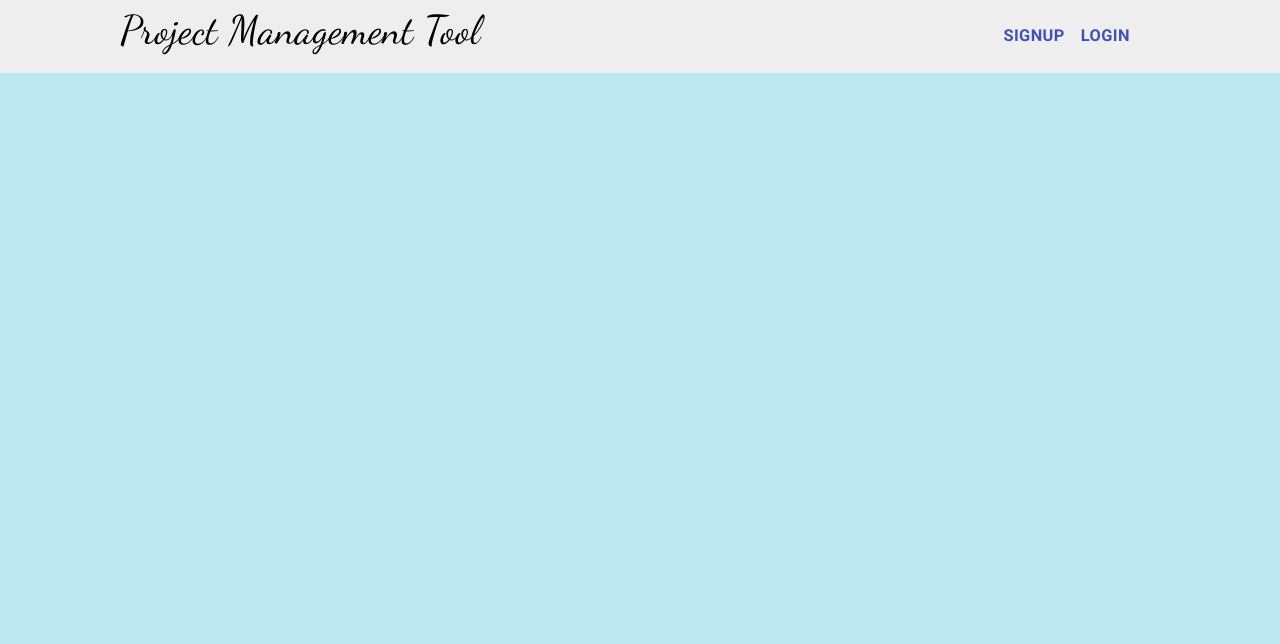
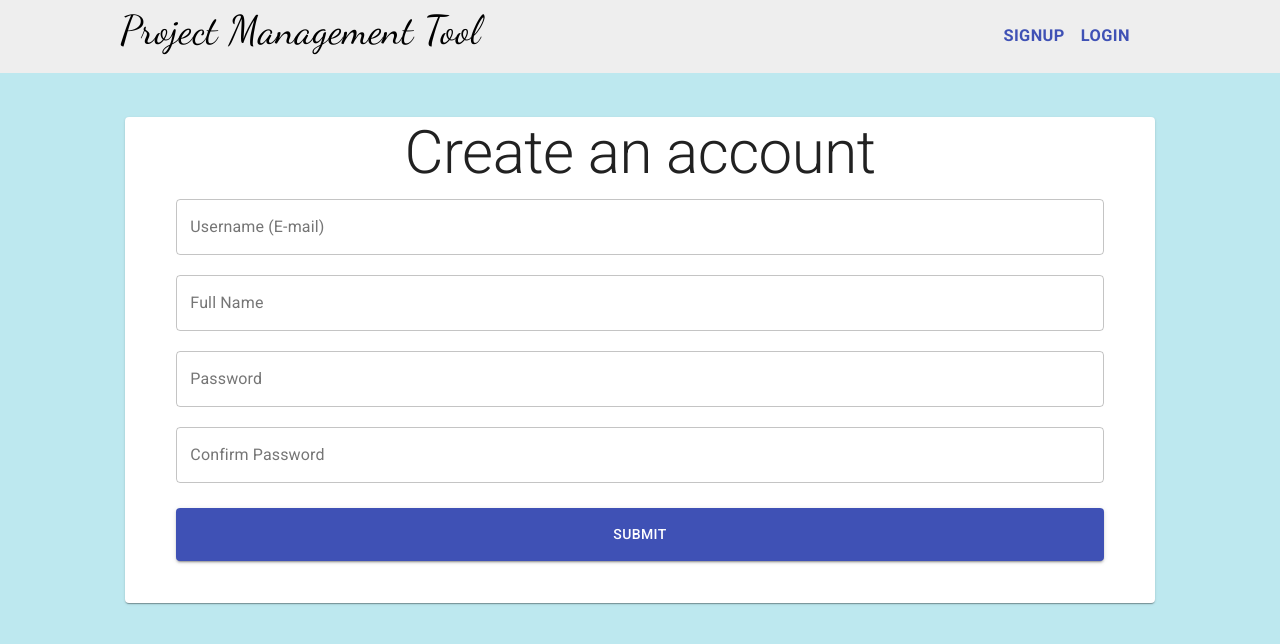
Before and after one commit to Thewa55/Project-Management-Tool, a React (Create React App) app in the folder ppmtool-react-client/: page /signup in a window 1280 px wide. Shown: the top 644 px of the page. Built offline with nearby package versions, Linux system fonts and the light colour scheme.

Commit message:
Added a login and signup page and added routing

```diff
--- a/ppmtool-react-client/src/App.js
+++ b/ppmtool-react-client/src/App.js
@@ -3,9 +3,11 @@ import Navbar from './components/Navbar';
 import Dashboard from "./pages/Dashboard";
 import Createproject from "./pages/Createproject";
 import Updateproject from './pages/Updateproject';
-import Projectboard from './pages/Projectboard'
-import Createtask from './pages/Createtask'
-import Updatetask from './pages/Updatetask'
+import Projectboard from './pages/Projectboard';
+import Createtask from './pages/Createtask';
+import Updatetask from './pages/Updatetask';
+import Signup from './pages/Signup';
+import Login from './pages/Login';
 import 'typeface-roboto';
 import { BrowserRouter as Router, Route } from "react-router-dom";
 import { Provider } from 'react-redux';
@@ -17,6 +19,8 @@ function App() {
       <Router>
         <div className="App">
           <Navbar />
+          <Route exact path="/signup" component={Signup} />
+          <Route exact path="/login" component={Login} />
           <Route exact path="/" component={Dashboard} />
           <Route exact path="/createproject" component={Createproject} />
           <Route exact path="/updateproject/:id" component={Updateproject} />
--- a/ppmtool-react-client/src/components/Navbar/index.js
+++ b/ppmtool-react-client/src/components/Navbar/index.js
@@ -46,8 +46,12 @@ export default function Navbar() {
         </Grid>
         <Grid item xs={12} sm={4} className={classes.gridStyle}>
           <Box flexGrow={1} textAlign="center" style={{fontFamily: "typeface-roboto"}}>
-            <Button color="primary"><h3>Signup</h3></Button>
-            <Button color="primary"><h3>Login</h3></Button>
+            <Link to="/signup" className={classes.linkStyle}>
+              <Button color="primary"><h3>Signup</h3></Button>
+            </Link>
+            <Link to="/login" className={classes.linkStyle}>
+              <Button color="primary"><h3>Login</h3></Button>
+            </Link>
           </Box>
         </Grid>
       </Grid>
--- /dev/null
+++ b/ppmtool-react-client/src/pages/Login.js
@@ -0,0 +1,72 @@
+import React, { useRef } from 'react';
+import { Grid, Typography, TextField, Card, Button } from '@material-ui/core';
+import { makeStyles, useTheme } from '@material-ui/core/styles';
+import { useHistory } from 'react-router-dom';
+import axios from 'axios';
+
+const useStyles = makeStyles((theme) => ({
+    cardStyle:{
+      width: "80%",
+      marginTop: theme.spacing(6)
+    },
+    textFieldStyle:{
+      width: "90%",
+    },
+    textDateFieldStyle:{
+        width: "44%",
+        [theme.breakpoints.down("sm")]:{
+            width: '90%'
+        }
+    },
+    formStyle:{
+      alignItems: "center",
+      textAlign: "center"
+    },
+    typographyStyle:{
+      textAlign: "center"
+    },
+    buttonStyle:{
+      width: "90%",
+      padding: "1em"
+    },
+    errorStyle:{
+      color: "red",
+      fontSize: "1em",
+      textAlign: "left",
+      marginLeft: "5%"
+    }
+}))
+
+export default function Login() {
+
+  const classes = useStyles();
+  const theme = useTheme();
+  const username = useRef();
+  const password = useRef();
+
+  const handleSubmit = () => {
+      let newUser = {
+        username: username.current.value,
+        password: password.current.value,
+      }
+
+      console.log(newUser)
+  }
+
+  return(
+    <>
+      <Grid container direction="row" justify="center" alignItems="center" spacing={1}>
+        <Card className={classes.cardStyle}>
+          <Typography variant="h2" className={classes.typographyStyle}>Create an account</Typography>
+          <form noValidate autoComplete="off" className={classes.formStyle}>
+            <TextField className={classes.textFieldStyle} label="Username (E-mail)" style={{ margin: 10 }} type="email" placeholder="Username (E-mail)" margin="normal" variant="outlined" inputRef={username} />
+            {/* <div className={classes.errorStyle}>{error.projectName}</div> */}
+            <TextField className={classes.textFieldStyle} id="outlined-full-width" label="Password" type="password" style={{ margin: 10 }} placeholder="Password" margin="normal" variant="outlined" inputRef={password}/>
+            {/* <div className={classes.errorStyle}>{error.description}</div> */}
+            <Button className={classes.buttonStyle} style={{ margin: 15, marginBottom: "3em"}} variant="contained" color="primary" onClick={handleSubmit}>Submit</Button>
+          </form>
+        </Card>
+      </Grid>
+    </>
+  )
+}
--- /dev/null
+++ b/ppmtool-react-client/src/pages/Signup.js
@@ -0,0 +1,81 @@
+import React, { useRef } from 'react';
+import { Grid, Typography, TextField, Card, Button } from '@material-ui/core';
+import { makeStyles, useTheme } from '@material-ui/core/styles';
+import { useHistory } from 'react-router-dom';
+import axios from 'axios';
+
+const useStyles = makeStyles((theme) => ({
+    cardStyle:{
+      width: "80%",
+      marginTop: theme.spacing(6)
+    },
+    textFieldStyle:{
+      width: "90%",
+    },
+    textDateFieldStyle:{
+        width: "44%",
+        [theme.breakpoints.down("sm")]:{
+            width: '90%'
+        }
+    },
+    formStyle:{
+      alignItems: "center",
+      textAlign: "center"
+    },
+    typographyStyle:{
+      textAlign: "center"
+    },
+    buttonStyle:{
+      width: "90%",
+      padding: "1em"
+    },
+    errorStyle:{
+      color: "red",
+      fontSize: "1em",
+      textAlign: "left",
+      marginLeft: "5%"
+    }
+}))
+
+export default function Signup() {
+
+  const classes = useStyles();
+  const theme = useTheme();
+  const username = useRef();
+  const fullName = useRef();
+  const password = useRef();
+  const confirmPassword = useRef();
+
+  const handleSubmit = () => {
+      let newUser = {
+        username: username.current.value,
+        fullName: fullName.current.value,
+        password: password.current.value,
+        confirmPassword: confirmPassword.current.value
+      }
+
+      console.log(newUser)
+  }
+
+  return(
+    <>
+      <Grid container direction="row" justify="center" alignItems="center" spacing={1}>
+        <Card className={classes.cardStyle}>
+          <Typography variant="h2" className={classes.typographyStyle}>Create an account</Typography>
+          <form noValidate autoComplete="off" className={classes.formStyle}>
+            <TextField className={classes.textFieldStyle} label="Username (E-mail)" style={{ margin: 10 }} type="email" placeholder="Username (E-mail)" margin="normal" variant="outlined" inputRef={username} />
+            {/* <div className={classes.errorStyle}>{error.projectName}</div> */}
+            <TextField className={classes.textFieldStyle} id="outlined-full-width" label="Full Name" style={{ margin: 10 }} placeholder="Full Name" type="name" margin="normal" variant="outlined" inputRef={fullName}/>
+            {/* <div className={classes.errorStyle}>{error.projectIdentifier}</div> */}
+            <TextField className={classes.textFieldStyle} id="outlined-full-width" label="Password" type="password" style={{ margin: 10 }} placeholder="Password" margin="normal" variant="outlined" inputRef={password}/>
+            {/* <TextField className={classes.textFieldStyle} placeholder="MultiLine with rows: 2 and rowsMax: 4" multiline rows={2} rowsMax={4} id="outlined-full-width" label="Password" style={{ margin: 10 }} placeholder="Project Description" margin="normal" variant="outlined" inputRef={projectDesc} /> */}
+            {/* <div className={classes.errorStyle}>{error.description}</div> */}
+            <TextField className={classes.textFieldStyle} id="outlined-full-width" label="Confirm Password" type="password" style={{ margin: 10 }} placeholder="Confirm Password" margin="normal" variant="outlined" inputRef={confirmPassword}/>
+            {/* <TextField className={classes.textDateFieldStyle} id="outlined-full-width" label="Start Date" type="Date" style={{ margin: 15 }} placeholder="Project Name" margin="normal" variant="outlined" InputLabelProps={{ shrink: true }} inputRef={projectStart} /> */}
+            <Button className={classes.buttonStyle} style={{ margin: 15, marginBottom: "3em"}} variant="contained" color="primary" onClick={handleSubmit}>Submit</Button>
+          </form>
+        </Card>
+      </Grid>
+    </>
+  )
+}
--- a/ppmtool-react-client/src/pages/Updatetask.js
+++ b/ppmtool-react-client/src/pages/Updatetask.js
@@ -85,9 +85,6 @@ export default function UpdateTask(){
   const [taskPriority, setTaskPriority] = useState()
   const [taskStatus, setTaskStatus] = useState()
   const [pageError, setPageError] = useState()
-//   const project = useSelector(state => ({
-//     project: state.projects
-//   }))
 
   async function getTask() {
     let url = getRoute();
```
